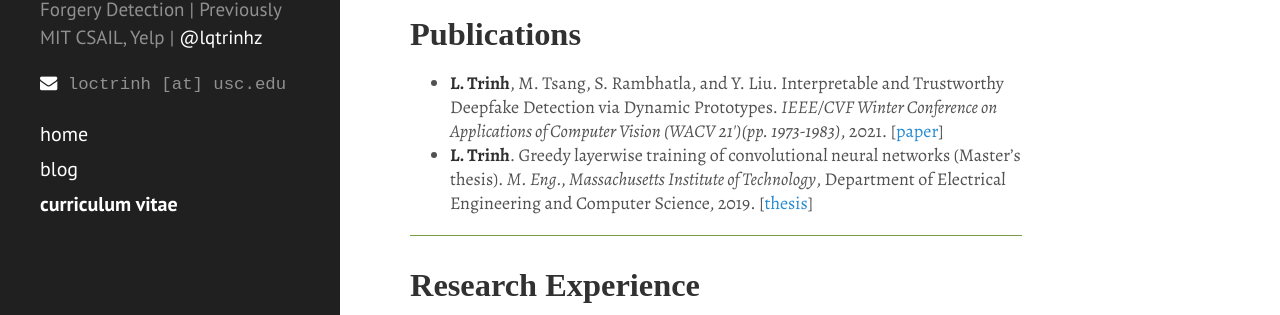
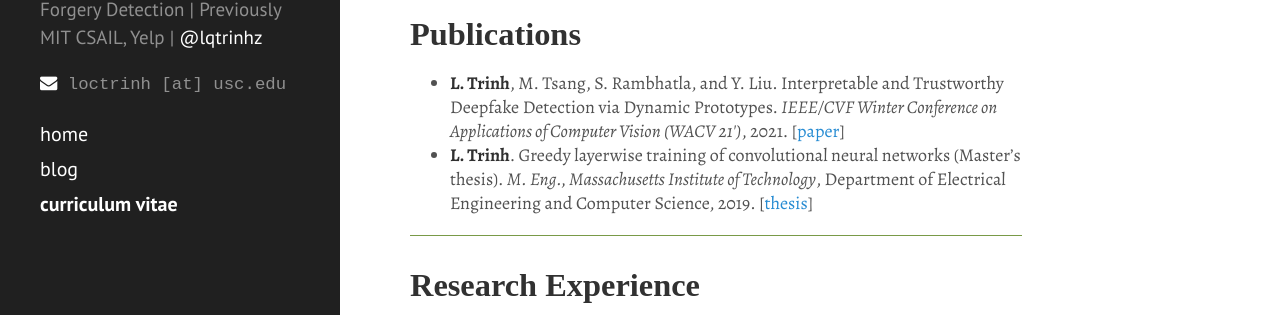
Before and after one commit to loc-trinh/loc-trinh.github.io, a Jekyll site: the page built from curriculum_vitae/index.html, in a window 1280 px wide and 900 px high, scrolled down 335 px. Shown: the part 165-480 px from the top of the window. Built offline with Jekyll 4.4.1, drawn with Linux system fonts in a browser that asks for light colours; some web fonts are replaced.

Commit message:
update cv

```diff
--- a/curriculum_vitae/index.html
+++ b/curriculum_vitae/index.html
@@ -34,7 +34,7 @@
 
         <h2 id="publications">Publications</h2>
         <ul>
-            <li><strong>L. Trinh</strong>, M. Tsang, S. Rambhatla, and Y. Liu. Interpretable and Trustworthy Deepfake Detection via Dynamic Prototypes. <em>IEEE/CVF Winter Conference on Applications of Computer Vision (WACV 21')(pp. 1973-1983)</em>, 2021. [<a href="https://openaccess.thecvf.com/content/WACV2021/papers/Trinh_Interpretable_and_Trustworthy_Deepfake_Detection_via_Dynamic_Prototypes_WACV_2021_paper.pdf">paper</a>]</li>
+            <li><strong>L. Trinh</strong>, M. Tsang, S. Rambhatla, and Y. Liu. Interpretable and Trustworthy Deepfake Detection via Dynamic Prototypes. <em>IEEE/CVF Winter Conference on Applications of Computer Vision (WACV 21')</em>, 2021. [<a href="https://openaccess.thecvf.com/content/WACV2021/papers/Trinh_Interpretable_and_Trustworthy_Deepfake_Detection_via_Dynamic_Prototypes_WACV_2021_paper.pdf">paper</a>]</li>
             <li><strong>L. Trinh</strong>. Greedy layerwise training of convolutional neural networks (Master’s
             thesis). <em>M. Eng., Massachusetts Institute of Technology</em>, Department of Electrical Engineering and Computer Science, 2019. [<a href="https://dspace.mit.edu/handle/1721.1/123128">thesis</a>]</li>
         </ul>
```
